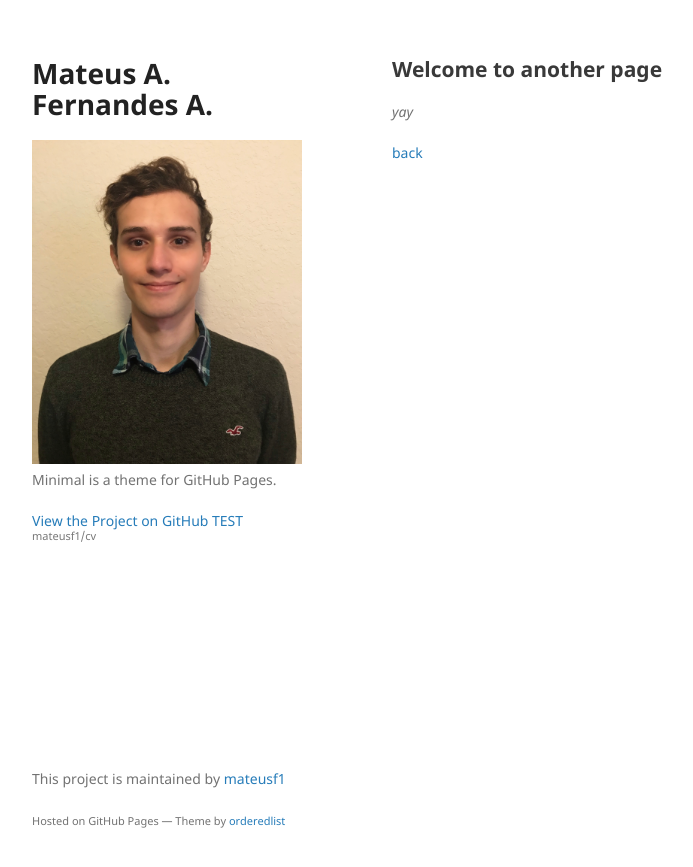
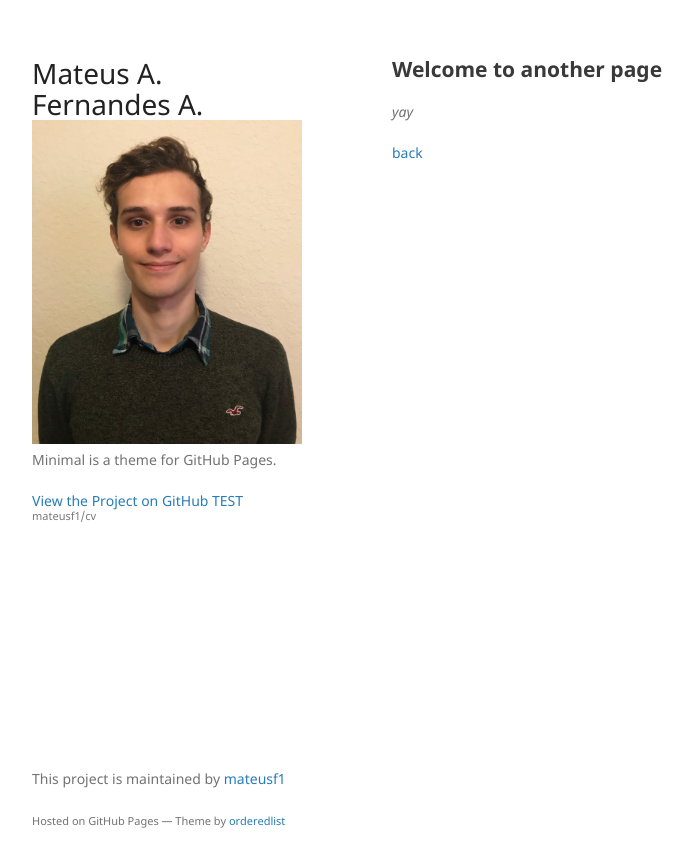
Before and after one commit to mateusf1/cv, a Jekyll site: the page built from another-page.md, in a window 1280 px wide. Shown: the top 867 px of the page, without its empty margins (178-871 px from the left). Built offline with Jekyll 4.4.1, drawn with Linux system fonts in a browser that asks for light colours; our own code applies the rules of GitHub Pages for plain Markdown files.

```diff
--- a/_layouts/default.html
+++ b/_layouts/default.html
@@ -15,7 +15,7 @@
   <body>
     <div class="wrapper">
       <header>
-        <a><h1 href="{{ "/" | absolute_url }}">{{ site.title | default: site.github.repository_name }}</h1></a>
+        <a href="{{ "/" | absolute_url }}"><t>{{ site.title | default: site.github.repository_name }}</t></a>
 
         {% if site.logo %}
           <img src="{{site.logo | relative_url}}" alt="Logo" />
```
